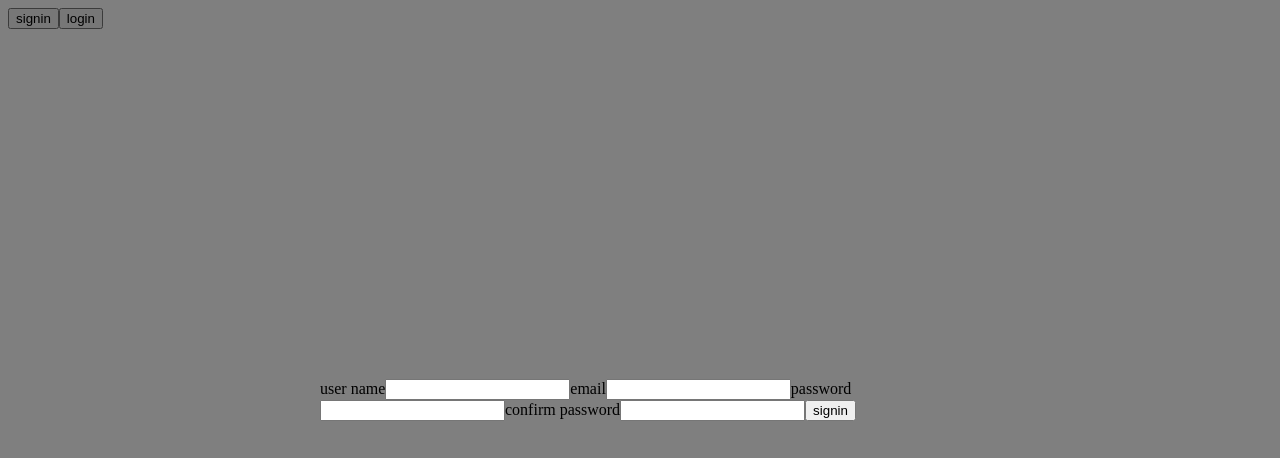
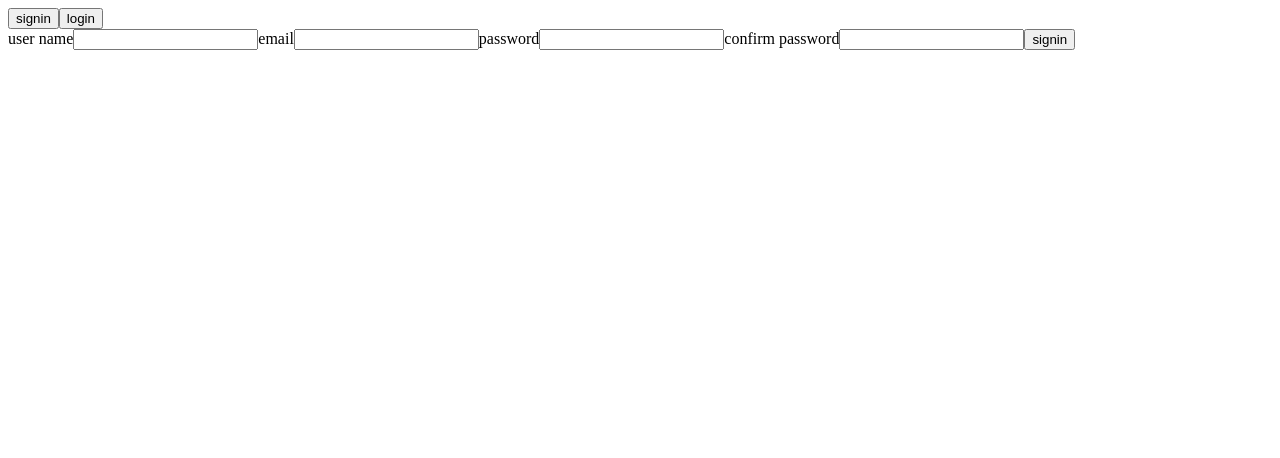
Before and after one commit to AZIHubert/galeries_web, a React (Vite) app: page / in a window 1280 px wide. Both pictures are taken after a click on the button "signin". Shown: the top 458 px of the page. Built offline with nearby package versions, Linux system fonts and the light colour scheme.

Commit message:
finish testing Modal

```diff
--- a/src/components/Modal/index.tsx
+++ b/src/components/Modal/index.tsx
@@ -4,11 +4,12 @@ import * as ReactDOM from 'react-dom';
 interface ModalI {
   open: boolean;
   handleClose: () => void;
+  children: React.ReactNode;
 }
 
 const modalRoot = document.getElementById('modal-root');
 
-const PopupLogin : React.FunctionComponent<ModalI> = ({ children, open, handleClose }) => {
+const PopupLogin = ({ children, open, handleClose }: ModalI) => {
   const el = React.useRef(document.createElement('div'));
 
   React.useEffect(() => {
@@ -28,28 +29,13 @@ const PopupLogin : React.FunctionComponent<ModalI> = ({ children, open, handleCl
     ReactDOM.createPortal(
       <>
         <div
-          style={{
-            position: 'absolute',
-            top: '50%',
-            left: '50%',
-            transform: 'translate(-50%, -50%)',
-            zIndex: 1,
-          }}
+          data-testid="modal"
         >
           {children}
         </div>
         <div
-          data-testid="modal-background"
+          data-testid="modalBackground"
           onClick={handleClose}
-          style={{
-            background: '#000',
-            height: '100vh',
-            left: 0,
-            opacity: 0.5,
-            position: 'absolute',
-            top: 0,
-            width: '100vw',
-          }}
         >
         </div>
       </>,
```
Also changed, not shown: 2 other files (tests, documents, lock files or other folders).
